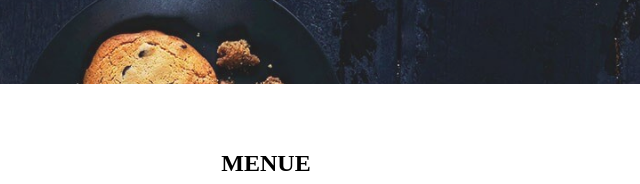
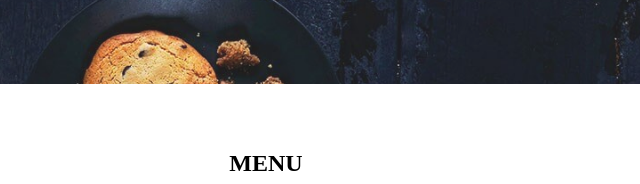
Before and after one commit to vrushik1812/foodres, a plain HTML site: page index.html in a window 1280 px wide. Shown: the part 616-800 px from the top of the page, 374-1014 px from the left. Drawn offline with Linux system fonts and the light colour scheme; a web font is replaced by a local one.

Commit message:
Update index.html

```diff
--- a/index.html
+++ b/index.html
@@ -35,7 +35,7 @@
     </section>
 
     <section id="services-container">
-        <h1 class="h-primary center">MENUE</h1>
+        <h1 class="h-primary center">MENU</h1>
         <div id="services">
             <div class="box">
                 <img src="catering.jpg" alt="">
```
